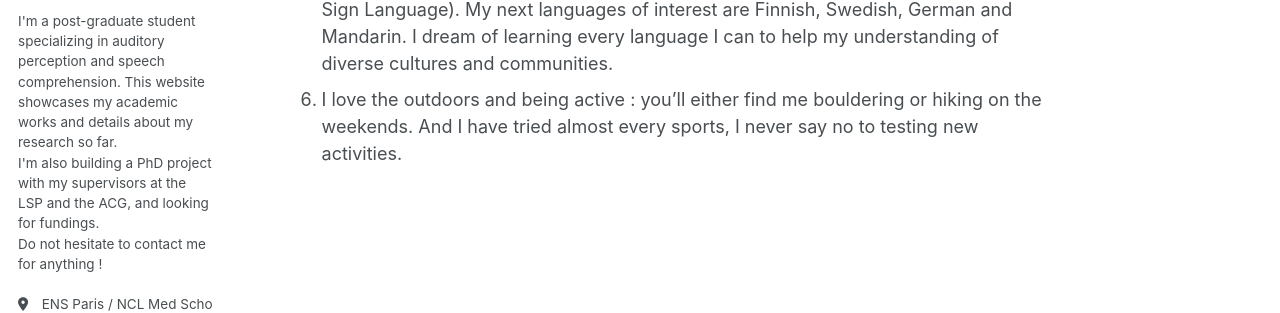
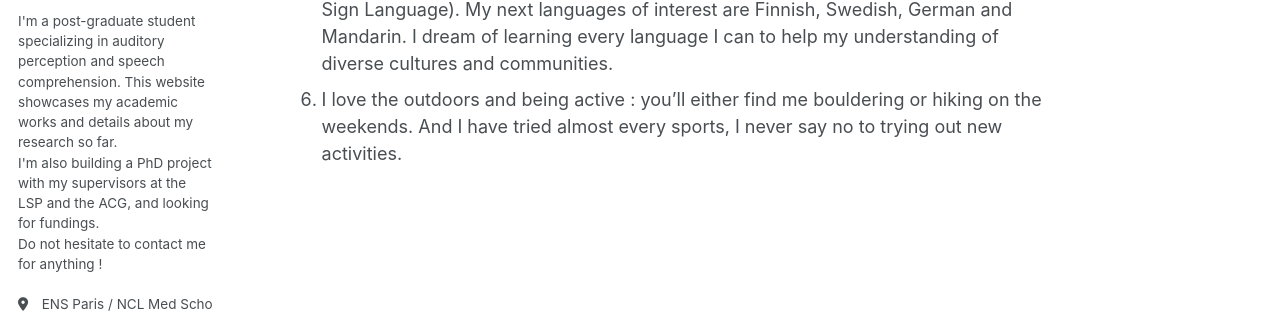
Before and after one commit to azallb/azallb.github.io, a Jekyll site: the page built from _pages/about.md, in a window 1280 px wide and 900 px high, scrolled down 777 px. Shown: the part 335-648 px from the top of the window. Built offline with Jekyll 4.4.1, drawn with Linux system fonts in a browser that asks for light colours.

Commit message:
modify about, main page

```diff
--- a/_pages/about.md
+++ b/_pages/about.md
@@ -25,4 +25,4 @@ More Facts And Frolics
 1. I write a lot : from novels to poems, sometimes even movie scripts... I write at least once a day, and I have a never ending urge to write.
 1. I love and dabble in most arts like drawing, painting, sculpting... I need to put my hands on medium any time I can.
 1. I have studied many languages : I am fluent in French and English, but studied Japanese as my 2nd language for 7 years in secondary school, and Italian as my third at the same time for 5 years. I am currently learning Persian (Farsi) and LSF (French Sign Language). My next languages of interest are Finnish, Swedish, German and Mandarin. I dream of learning every language I can to help my understanding of diverse cultures and communities.
-1. I love the outdoors and being active : you'll either find me bouldering or hiking on the weekends. And I have tried almost every sports, I never say no to testing new activities.
+1. I love the outdoors and being active : you'll either find me bouldering or hiking on the weekends. And I have tried almost every sports, I never say no to trying out new activities.
```
